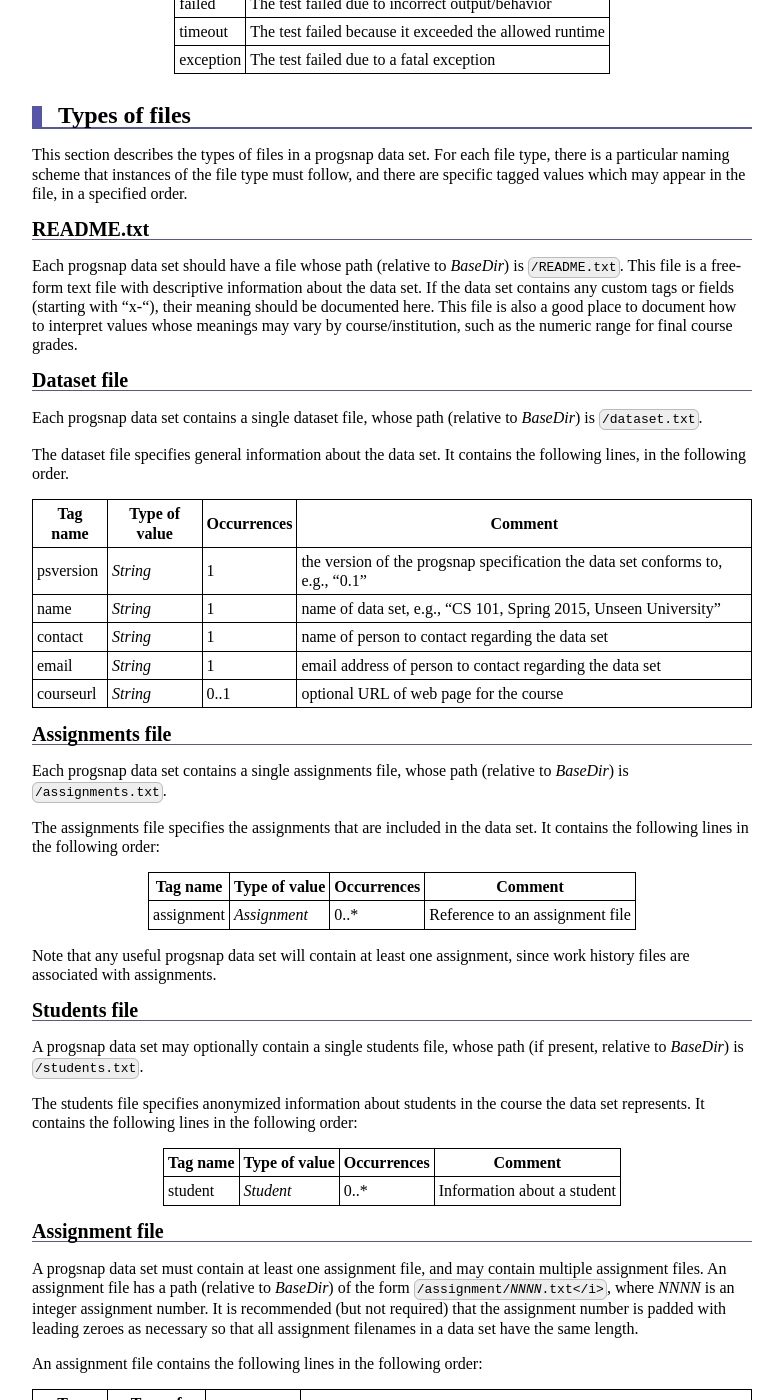
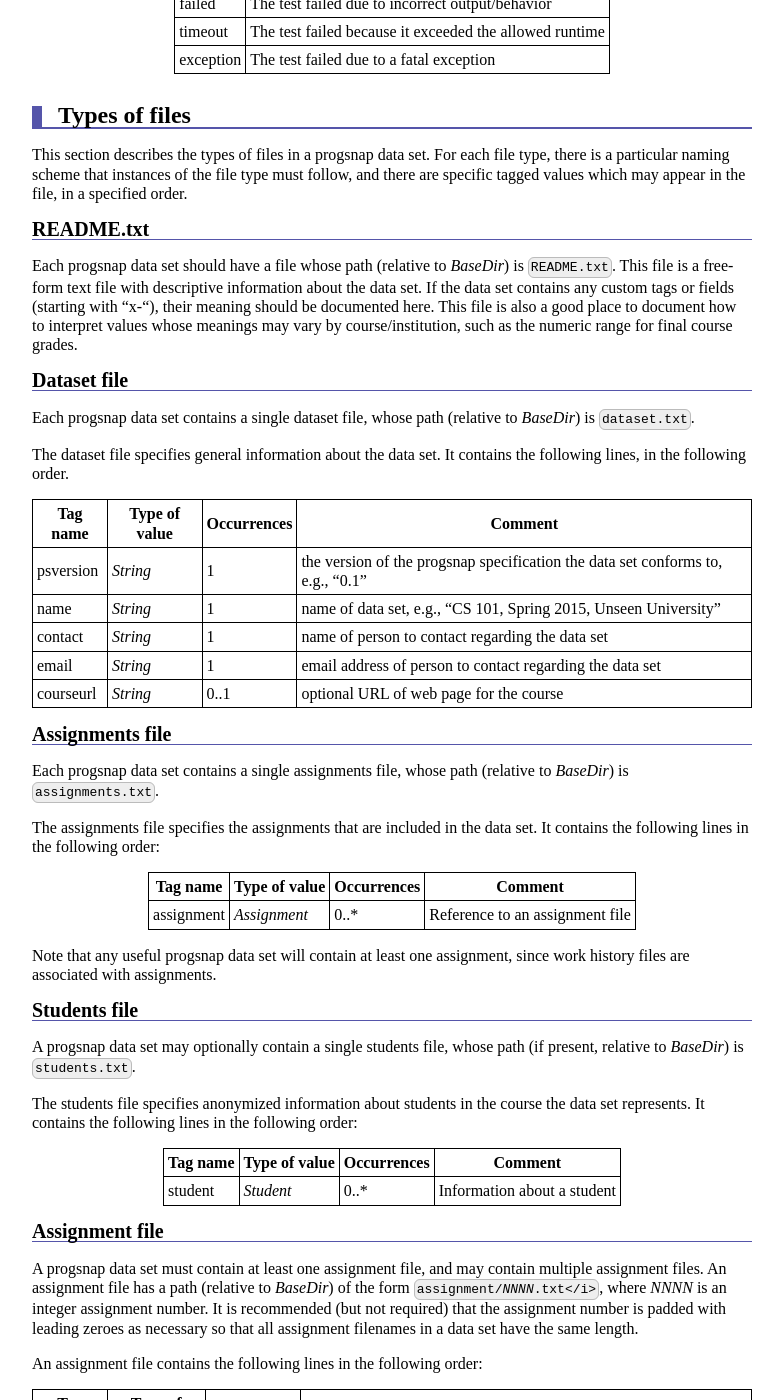
Before and after one commit to cloudcoderdotorg/progsnap-spec, a Jekyll site: the page built from spec-0.1-dev.md, in a window 1280 px wide and 1400 px high, scrolled down 5332 px. Shown: the whole window, without its empty margins (248-1031 px from the left). Built offline with Jekyll 4.4.1, drawn with Linux system fonts in a browser that asks for light colours; Markdown is read by kramdown in place of the engine named in the settings; some of the changed text lies outside the part shown.

```diff
--- a/spec-0.1-dev.md
+++ b/spec-0.1-dev.md
@@ -21,7 +21,7 @@ Version numbers that end in "-dev" are under development, and should be expected
 
 A progsnap data set is a collection of files representing data from a single course.  In this context, "course" implies a single course, possibly with multiple assignments, and possibly with multiple sections and/or instructors.   Studies involving multiple courses should use separate progsnap data sets for each course.
 
-All of the files in a data set are relative to a common base directory, which this specification will refer to as *BaseDir*.  The files may be stored in a filesystem directory, or may be stored in a zip file (such that *BaseDir* is the root directory of the zip file).  Implementations of tools to read progsnap data sets should support reading from both directories and zip files.  Note that some files are in subdirectories in *BaseDir*.  For example, assignment files have filenames of the form <code>/assignment/<i>NNNN</i>.txt</code>, where <i>NNNN</i> is an assignment number, implying the existence of a subdirectory called <code>assignment</code> in *BaseDir*.
+All of the files in a data set are relative to a common base directory, which this specification will refer to as *BaseDir*.  The files may be stored in a filesystem directory, or may be stored in a zip file (such that *BaseDir* is the root directory of the zip file).  Implementations of tools to read progsnap data sets should support reading from both directories and zip files.  Note that some files are in subdirectories in *BaseDir*.  For example, assignment files have filenames of the form <code>assignment/<i>NNNN</i>.txt</code>, where <i>NNNN</i> is an assignment number, implying the existence of a subdirectory called <code>assignment</code> in *BaseDir*.
 
 Each file is a text file using the UTF-8 character encoding.
 
@@ -215,11 +215,11 @@ This section describes the types of files in a progsnap data set.  For each file
 
 ## README.txt
 
-Each progsnap data set should have a file whose path (relative to *BaseDir*) is `/README.txt`.  This file is a free-form text file with descriptive information about the data set.  If the data set contains any custom tags or fields (starting with "x-"), their meaning should be documented here.  This file is also a good place to document how to interpret values whose meanings may vary by course/institution, such as the numeric range for final course grades.
+Each progsnap data set should have a file whose path (relative to *BaseDir*) is `README.txt`.  This file is a free-form text file with descriptive information about the data set.  If the data set contains any custom tags or fields (starting with "x-"), their meaning should be documented here.  This file is also a good place to document how to interpret values whose meanings may vary by course/institution, such as the numeric range for final course grades.
 
 ## Dataset file
 
-Each progsnap data set contains a single dataset file, whose path (relative to *BaseDir*) is `/dataset.txt`.
+Each progsnap data set contains a single dataset file, whose path (relative to *BaseDir*) is `dataset.txt`.
 
 The dataset file specifies general information about the data set.  It contains the following lines, in the following order.
 
@@ -233,7 +233,7 @@ courseurl | *String*      | 0..1        | optional URL of web page for the cours
 
 ## Assignments file
 
-Each progsnap data set contains a single assignments file, whose path (relative to *BaseDir*) is `/assignments.txt`.
+Each progsnap data set contains a single assignments file, whose path (relative to *BaseDir*) is `assignments.txt`.
 
 The assignments file specifies the assignments that are included in the data set.  It contains the following lines in the following order:
 
@@ -245,7 +245,7 @@ Note that any useful progsnap data set will contain at least one assignment, sin
 
 ## Students file
 
-A progsnap data set may optionally contain a single students file, whose path (if present, relative to *BaseDir*) is `/students.txt`.
+A progsnap data set may optionally contain a single students file, whose path (if present, relative to *BaseDir*) is `students.txt`.
 
 The students file specifies anonymized information about students in the course the data set represents.  It contains the following lines in the following order:
 
@@ -255,7 +255,7 @@ student  | *Student*     | 0..\*       | Information about a student
 
 ## Assignment file
 
-A progsnap data set must contain at least one assignment file, and may contain multiple assignment files.  An assignment file has a path (relative to *BaseDir*) of the form <code>/assignment/<i>NNNN</i>.txt</i></code>, where *NNNN* is an integer assignment number.  It is recommended (but not required) that the assignment number is padded with leading zeroes as necessary so that all assignment filenames in a data set have the same length.
+A progsnap data set must contain at least one assignment file, and may contain multiple assignment files.  An assignment file has a path (relative to *BaseDir*) of the form <code>assignment/<i>NNNN</i>.txt</i></code>, where *NNNN* is an integer assignment number.  It is recommended (but not required) that the assignment number is padded with leading zeroes as necessary so that all assignment filenames in a data set have the same length.
 
 An assignment file contains the following lines in the following order:
 
@@ -270,7 +270,7 @@ test       | *Test*        | 0..\*       | test cases for the assignment
 
 ## Work history file
 
-A work history file represents one student's work on one assignment.  Each progsnap data set will typically have many work history files.  Work history files have paths (relative to *BaseDir*) of the form <code>/history/<i>NNNN</i>/<i>XXXX</i>.txt</code>, where *NNNN* is an assignment number, and *XXXX* is a student number.  It is recommended (but not required) that the student number and assignment number are padded with leading zeroes as necessary so that all work history filenames in a dataset have the same length.
+A work history file represents one student's work on one assignment.  Each progsnap data set will typically have many work history files.  Work history files have paths (relative to *BaseDir*) of the form <code>history/<i>NNNN</i>/<i>XXXX</i>.txt</code>, where *NNNN* is an assignment number, and *XXXX* is a student number.  It is recommended (but not required) that the student number and assignment number are padded with leading zeroes as necessary so that all work history filenames in a dataset have the same length.
 
 Each line in a work history file represents an event.  One common feature of each event (other than those tagged with custom tags beginning with *x-*) is that the value of the line is guaranteed to have a field called "ts" whose value is a *Timestamp*, which records the time when the event occurred.  The lines in a work history file (with the possible exception of lines with custom tags) are ordered by nondecreasing event timestamp values.
 
```
